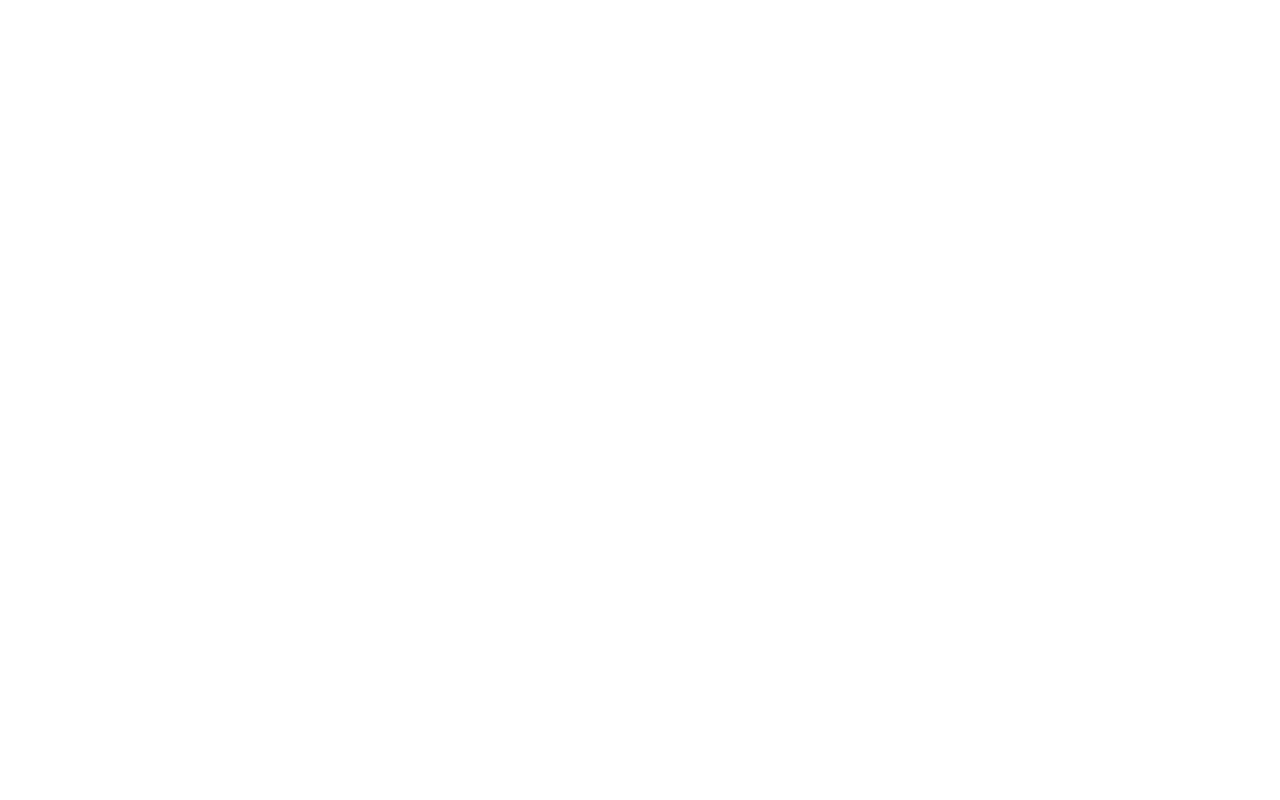
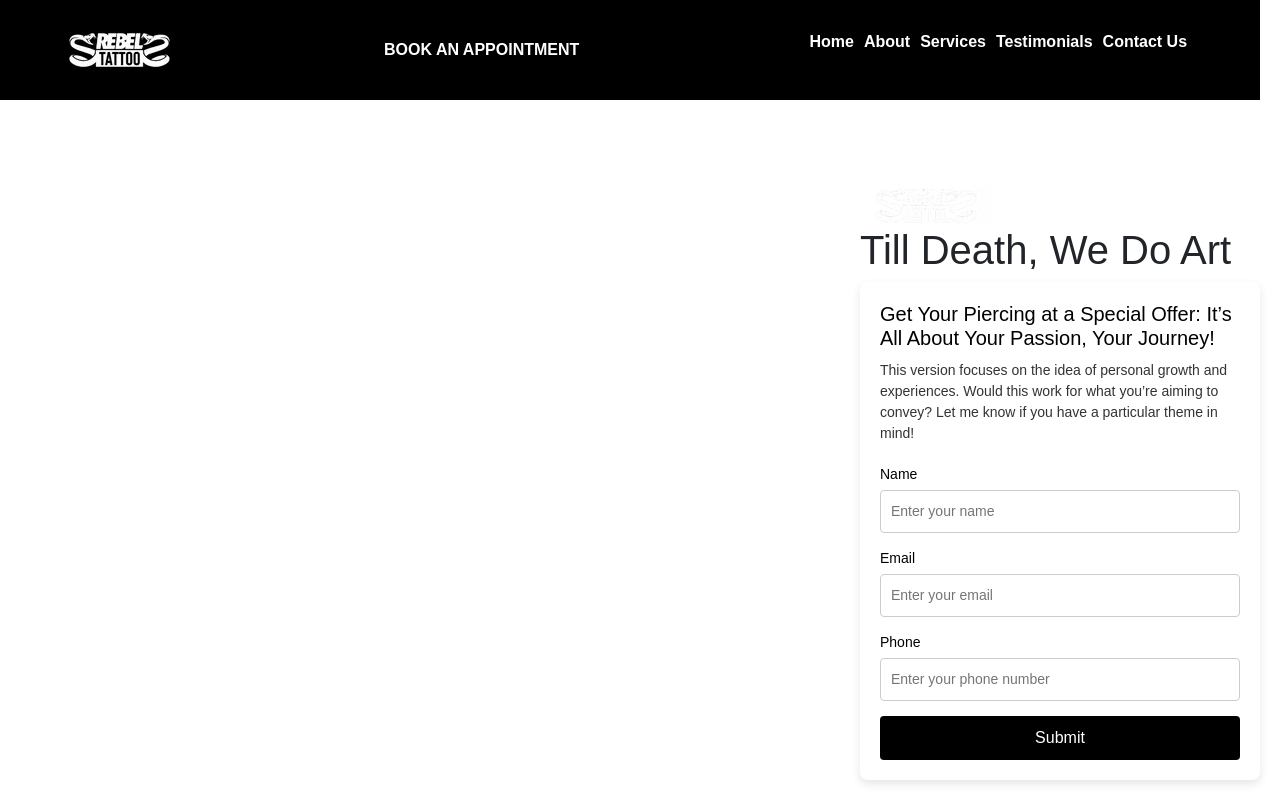
Before and after one commit to Shailen2003/Tattoo-web, a plain HTML site: page index.html in a window 1280 px wide. Drawn offline with nearby package versions, Linux system fonts and the light colour scheme.

Commit message:
Navbar Designe

```diff
--- a/index.html
+++ b/index.html
@@ -6,9 +6,64 @@
         <meta name="description" content="">
         <meta name="viewport" content="width=device-width, initial-scale=1">
         <link rel="stylesheet" href="style.css">
+        <link href="https://cdn.jsdelivr.net/npm/bootstrap@5.3.3/dist/css/bootstrap.min.css" rel="stylesheet" integrity="sha384-QWTKZyjpPEjISv5WaRU9OFeRpok6YctnYmDr5pNlyT2bRjXh0JMhjY6hW+ALEwIH" crossorigin="anonymous">
     </head>
     <body>
+        <header class="header ">
+            <div class="logo ">
+                <img src="images/logo.avif" alt="">
+            </div>
+            <div class="bttn">
+                <a href="./appointment.html" class="appointment-btn"><strong>BOOK AN APPOINTMENT</strong></a>
+            </div>
+            <nav class="navbar ">
 
-        <script src=""></script>
+                <div class="menu-toggle " id="mobile-menu">
+                    <span class="bar"></span>
+                    <span class="bar"></span>
+                    <span class="bar"></span>
+                </div>
+
+                <ul class="nav-links ">
+                    <li><a href="#home">Home</a></li>
+                    <li><a href="./components/about.html">About</a></li>
+                    <li><a href="./components/service.html">Services</a></li>
+                    <li><a href="./components/artist.html">Testimonials</a></li>
+                    <li><a href="#contact">Contact Us</a></li>
+                </ul>
+
+            </nav>
+        </header>
+        <section class="Home">
+            <div class="home-logo">
+                <img src="./images/logo.avif" alt="">
+                <h1>Till Death, We Do Art</h1>
+            </div>
+            <div class="form-container">
+                <div class="form-content">
+                    <h1>Get Your Piercing at a Special Offer: It’s All About Your Passion, Your Journey!</h1>
+                    <p>
+                        This version focuses on the idea of personal growth and experiences.
+                        Would this work for what you’re aiming to convey? Let me know if you have a particular theme in mind!
+                    </p>
+
+                </div>
+
+                <form class="contact-form">
+                    <label for="name">Name</label>
+                    <input type="text" id="name" name="name" placeholder="Enter your name" required>
+
+                    <label for="email">Email</label>
+                    <input type="email" id="email" name="email" placeholder="Enter your email" required>
+
+                    <label for="phone">Phone</label>
+                    <input type="tel" id="phone" name="phone" placeholder="Enter your phone number" required>
+
+                    <button type="submit">Submit</button>
+                </form>
+            </div>
+        </section>
+        <script src="https://cdn.jsdelivr.net/npm/bootstrap@5.3.3/dist/js/bootstrap.bundle.min.js" integrity="sha384-YvpcrYf0tY3lHB60NNkmXc5s9fDVZLESaAA55NDzOxhy9GkcIdslK1eN7N6jIeHz" crossorigin="anonymous"></script>
+        <script src="script.js"></script>
     </body>
 </html>
--- a/script.js
+++ b/script.js
@@ -0,0 +1,9 @@
+const mobileMenu = document.getElementById('mobile-menu'); // Hamburger menu element
+const navbar = document.querySelector('.navbar'); // Navbar element
+const navLinks = document.querySelector('.nav-links'); // Links container
+
+// Event listener to toggle classes on click
+mobileMenu.addEventListener('click', () => {
+    navbar.classList.toggle('expanded'); // Toggles the height of the navbar
+    navLinks.classList.toggle('active'); // Toggles visibility of nav links
+});
--- a/style.css
+++ b/style.css
@@ -0,0 +1,221 @@
+* {
+    margin: 0;
+    padding: 0;
+    box-sizing: border-box;
+    font-family: Arial, sans-serif;
+}
+body {
+    font-family: Arial, sans-serif;
+    background-color: #f4f4f4;
+    min-height: 100vh;
+    display: flex;
+    justify-content: flex-end; /* Align to the right */
+    align-items: flex-end; /* Align to the bottom */
+    padding: 20px; /* Add padding to avoid edge collision */
+}
+
+.header {
+    background-color: black;
+    display: flex;
+    justify-content: space-around;
+    align-items: center;
+    width: 100%;
+    position: fixed;
+    top: 0px;
+
+
+}
+
+/* Navbar default and expanded states */
+.navbar {
+    display: flex;
+    justify-content: space-between;
+    align-items: center;
+    padding: 10px 20px;
+    background-color: var(--light-blue);
+    color: #fff;
+    transition: height 0.3s ease-in-out;
+    /* Smooth height transition */
+    height: 100px;
+    /* Default height */
+}
+
+.navbar.expanded {
+    height: 250px;
+    /* Expanded height for mobile menu */
+}
+
+.bttn {
+
+    width: 300px;
+    display: flex;
+    align-items: center;
+    text-align: center;
+    justify-content: center;
+    background-color: black;
+}
+.bttn a{
+    color: white;
+    text-decoration: none;
+}
+.appointment-bt{
+    background-color: rgb(0, 0, 0);
+    color: #fff;
+    font-size: 15px;
+    text-decoration: none;
+    border: none;
+}
+ .bttn:hover{
+    background-color: white;
+ }
+ .bttn:hover a{
+    background-color: white;
+    color: black;
+    text-decoration: underline;
+    border: none;
+ }
+
+
+ .bttn a:hover{
+    background-color:white;
+    color: black;
+    text-decoration: underline;
+    border: none;
+ }
+
+
+/* Nav links container */
+.nav-links {
+    display: flex;
+    justify-content: center;
+    list-style: none;
+    flex-wrap: wrap;
+    transition: opacity 0.3s ease-in-out;
+    /* Smooth transition for showing links */
+    opacity: 1;
+    gap: 10px;
+}
+
+.nav-links a {
+    color: white;
+    text-decoration: none;
+    font-weight: bold;
+
+}
+
+.bar {
+    background-color: white;
+    height: 3px;
+    width: 25px;
+    margin: 4px 0;
+}
+
+.nav-links.active {
+    display: flex;
+    opacity: 1;
+}
+
+.nav-links a:hover {
+    color: red;
+    transform: scale(1.1);
+    transition: 0.5s;
+}
+
+/* Responsive styles for smaller screens */
+@media (max-width: 500px) {
+    .nav-links {
+        display: none;
+        flex-direction: column;
+        width: auto;
+        background-color: black;
+        position: absolute;
+        right: 50px;
+    }
+
+    .nav-links a {
+        color: white;
+        text-decoration: none;
+        font-weight: bold;
+
+    }
+
+    .nav-links.active {
+        display: flex;
+    }
+
+    .menu-toggle {
+        display: flex;
+        flex-direction: column;
+        cursor: pointer;
+    }
+
+    .bttn {
+        display: none;
+    }
+
+    .nav-links li {
+        margin: 10px 0;
+        text-align: center;
+    }
+}
+
+.form-container {
+    background-color: white;
+    border-radius: 8px;
+    box-shadow: 0px 4px 10px rgba(0, 0, 0, 0.1);
+    width: 400px;
+    padding: 20px;
+    overflow: hidden;
+}
+
+/* Form Content */
+.form-content {
+    margin-bottom: 20px;
+}
+
+.form-content h1 {
+    font-size: 20px;
+    color: #000;
+    margin-bottom: 10px;
+}
+
+.form-content p {
+    font-size: 14px;
+    color: #333;
+    line-height: 1.5;
+}
+
+/* Icons Section */
+
+/* Form Styling */
+.contact-form label {
+    display: block;
+    font-size: 14px;
+    color: #000;
+    margin-bottom: 5px;
+}
+
+.contact-form input {
+    width: 100%;
+    padding: 10px;
+    margin-bottom: 15px;
+    border: 1px solid #ccc;
+    border-radius: 4px;
+    font-size: 14px;
+}
+
+.contact-form button {
+    width: 100%;
+    padding: 10px;
+    background-color: black;
+    color: white;
+    font-size: 16px;
+    border: none;
+    border-radius: 4px;
+    cursor: pointer;
+    transition: background-color 0.3s ease;
+}
+
+.contact-form button:hover {
+    background-color: #333;
+}
```
Also changed, not shown: images/logo.avif (added).
